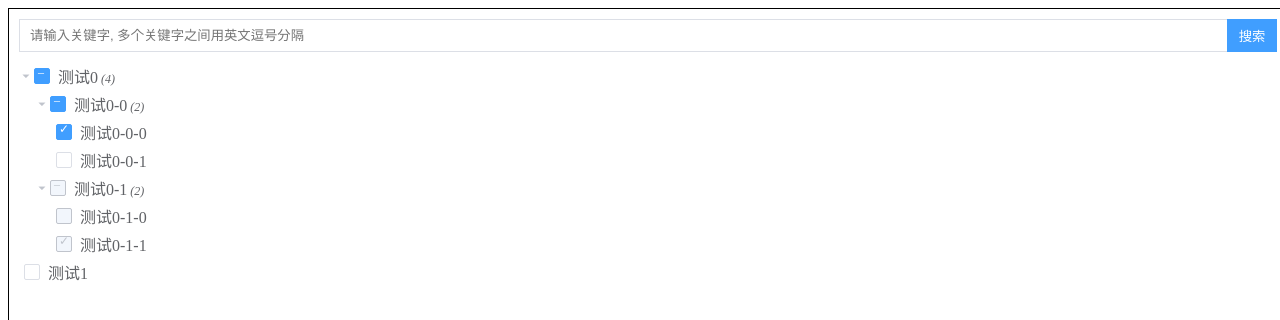
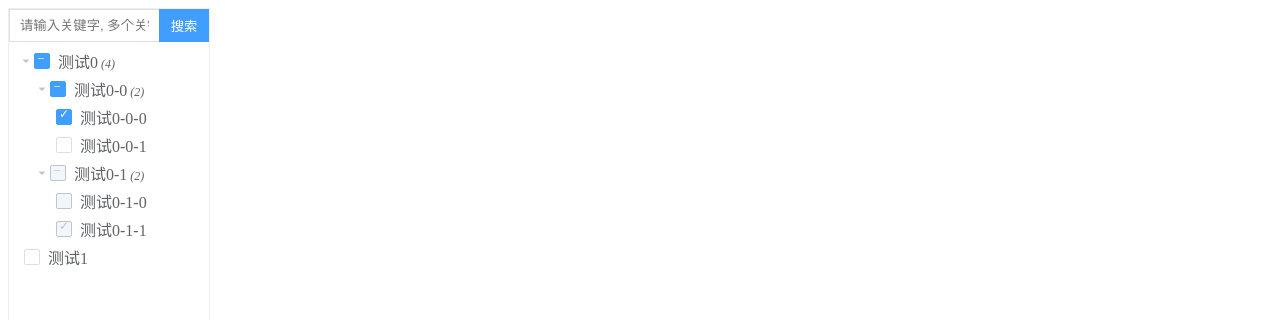
Before and after one commit to Oxrial/vue-huge-tree-oxr, a Vue app: page / in a window 1280 px wide. Shown: the top 320 px of the page. Built offline with nearby package versions, Linux system fonts and the light colour scheme.

Commit message:
style: 修改样式

```diff
--- a/src/App.vue
+++ b/src/App.vue
@@ -1,5 +1,6 @@
 <template>
   <div id="app">
+    <div class="huge-tree-wrap">
       <huge-tree
         ref="huge-tree"
         show-checkbox
@@ -10,6 +11,7 @@
         @click-label="onClickLabel"
         @check-change="onChange"
       ></huge-tree>
+    </div>
   </div>
 </template>
 
@@ -108,8 +110,9 @@ export default {
 </script>
 
 <style scoped lang="scss">
-#app {
-  width: 100vw;
-  height: 100vh;
+.huge-tree-wrap {
+  width: 200px;
+  height: 500px;
+  border: 1px solid #efefef;
 }
 </style>
--- a/src/huge-tree/HugeTree.vue
+++ b/src/huge-tree/HugeTree.vue
@@ -3,7 +3,7 @@
  * @Author: shenxh
  * @Date: 2022-04-27 10:18:47
  * @LastEditors: shenxh
- * @LastEditTime: 2022-04-27 16:26:26
+ * @LastEditTime: 2022-04-27 17:05:35
 -->
 <template>
   <div class="huge-tree">
@@ -543,15 +543,13 @@ export default {
 </script>
 <style lang="scss">
 .huge-tree {
-  border: 1px solid #000;
-  padding: 10px 0;
+  display: flex;
+  flex-direction: column;
   min-height: 50px;
   height: 100%;
-  display: flex;
-  flex-direction: column;
   .search-bar {
-    padding: 0 10px 10px 10px;
     display: flex;
+    margin-bottom: 5px;
     .input {
       flex: 1;
       position: relative;
@@ -605,7 +603,6 @@ export default {
   .content-wrap {
     position: relative;
     overflow: auto;
-    padding: 0 10px;
     flex: 1;
     .tree-phantom {
       position: absolute;
```
Lines whose indentation alone changed are shown as unchanged.
